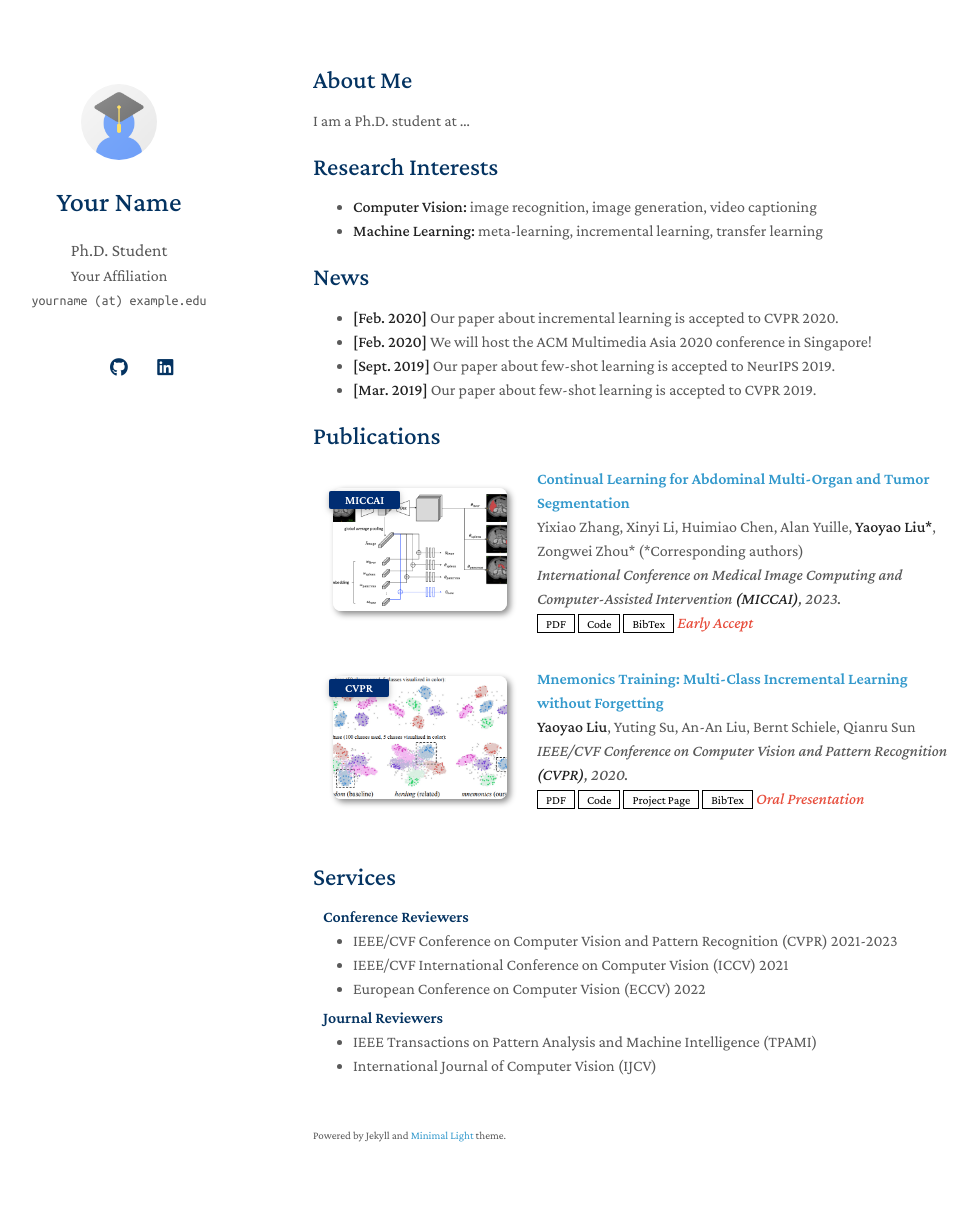
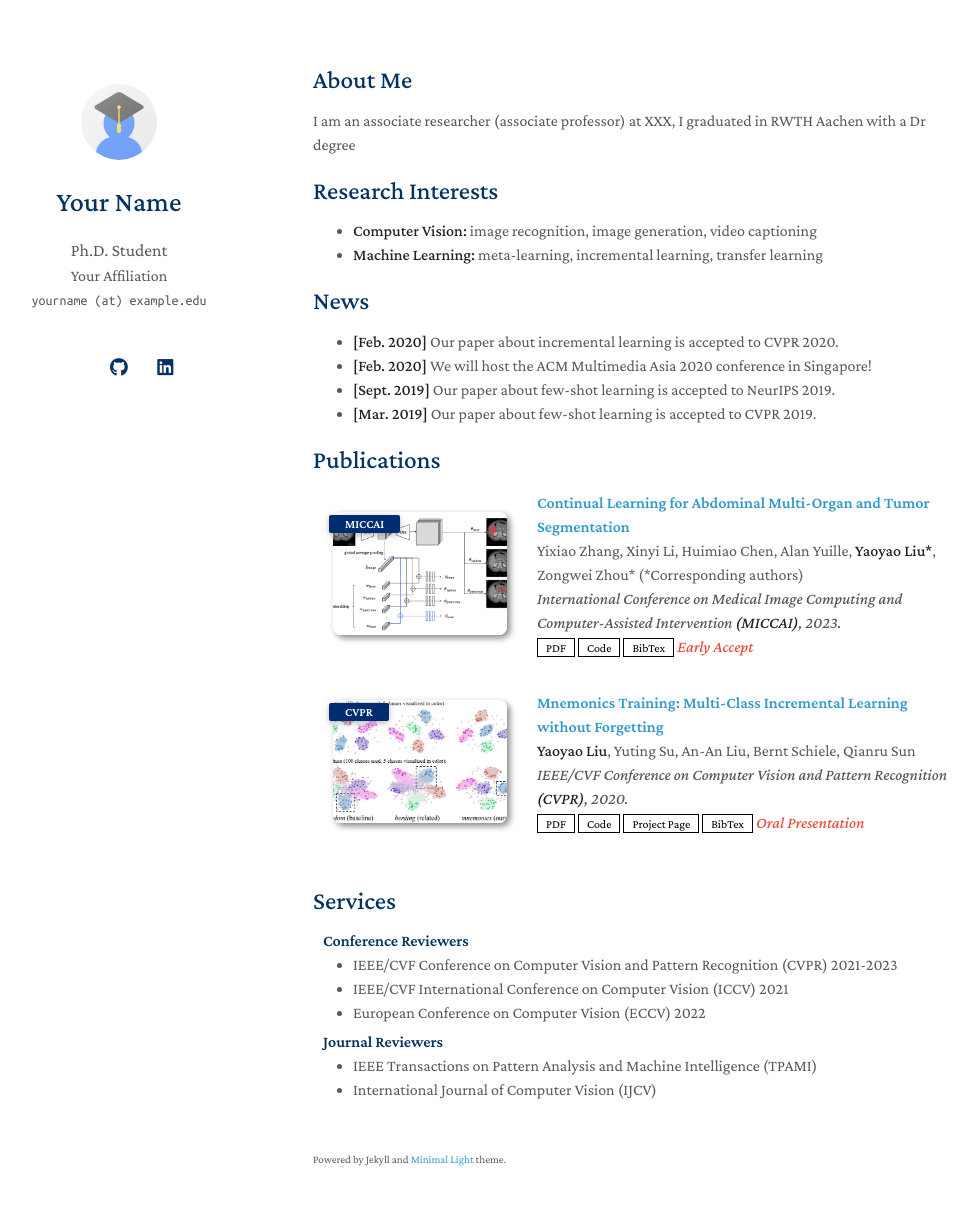
Before and after one commit to leiwuhoohoo/leiwu_polymer_research, a Jekyll site: the page built from index.md, in a window 1280 px wide and 1240 px high. Shown: the top 1205 px of the window, without its empty margins (157-1135 px from the left). Built offline with Jekyll 4.4.1, drawn with Linux system fonts in a browser that asks for light colours; a style sheet for code colours, icons or effects is not loaded; our own code applies the rules of GitHub Pages for plain Markdown files.

Commit message:
Update About Me section with current position

```diff
--- a/index.md
+++ b/index.md
@@ -4,7 +4,7 @@ layout: homepage
 
 ## About Me
 
-I am a Ph.D. student at ...
+I am an associate researcher (associate professor) at XXX, I graduated in RWTH Aachen with a Dr degree
 
 ## Research Interests
 
```
